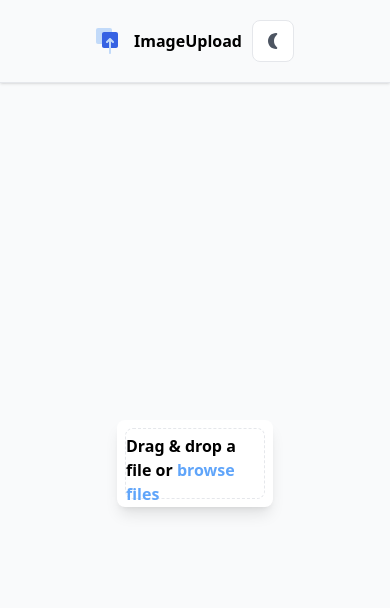
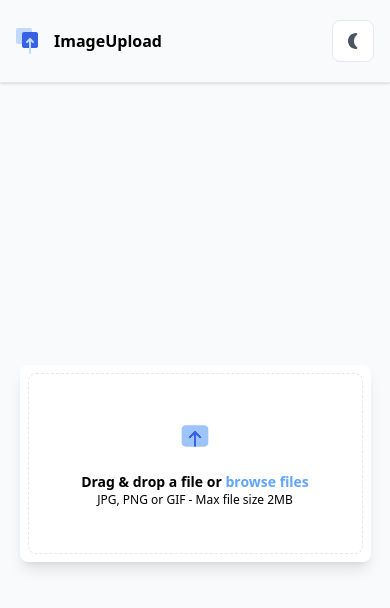
Before and after one commit to herisusantoarismann/simple-image-uploader-frontend, a SvelteKit app: page / in a window 390 px wide. Shown: the top 608 px of the page. Built offline with nearby package versions, Linux system fonts and the light colour scheme.

Commit message:
responsive

```diff
--- a/src/components/Image.svelte
+++ b/src/components/Image.svelte
@@ -89,7 +89,7 @@ const resetImage = () => {
     on:drop={handleDrop}
     on:dragover={handleDragOver}
     tabindex=0
-    class={`w-2/5 p-2 ${isLoading ? 'py-12' : 'aspect-video'} bg-white dark:bg-[#212936] shadow-lg rounded-lg overflow-hidden`}>
+    class={`w-[90%] lg:w-3/5 xl:w-2/5 p-2 ${isLoading ? 'py-12' : 'aspect-video'} bg-white dark:bg-[#212936] shadow-lg rounded-lg overflow-hidden`}>
     <!-- Loader -->
     {#if isLoading}
         <Loading />
@@ -103,8 +103,8 @@ const resetImage = () => {
 
             <img src={Exit} alt="exit">
             <div class="flex flex-col items-center">
-                <p class="font-semibold">Drag & drop a file or <span class="text-blue-400">browse files</span></p>
-                <p class="text-sm">JPG, PNG or GIF - Max file size 2MB</p>
+                <p class="text-sm lg:text-base font-semibold">Drag & drop a file or <span class="text-blue-400">browse files</span></p>
+                <p class="text-xs lg:text-sm">JPG, PNG or GIF - Max file size 2MB</p>
             </div>
         </div>
     {/if}
--- a/src/routes/+layout.svelte
+++ b/src/routes/+layout.svelte
@@ -10,6 +10,7 @@
     const isDarkMode = localStorage.getItem('darkMode');
     if (isDarkMode) {
       darkMode = JSON.parse(isDarkMode)
+      changeTheme()
     }
   });
 
@@ -28,7 +29,7 @@
 </script>
 
 <header class="w-full border-b border-brand-gray dark:border-[#212936] shadow">
-  <div class="px-24 py-5 flex items-center justify-between">
+  <div class="px-4 lg:px-24 py-5 flex items-center justify-between">
     <a href="/" class="flex items-center gap-4">
       <img src={Logo} alt="logo">
       <span class="font-bold dark:text-white">ImageUpload</span>
```
